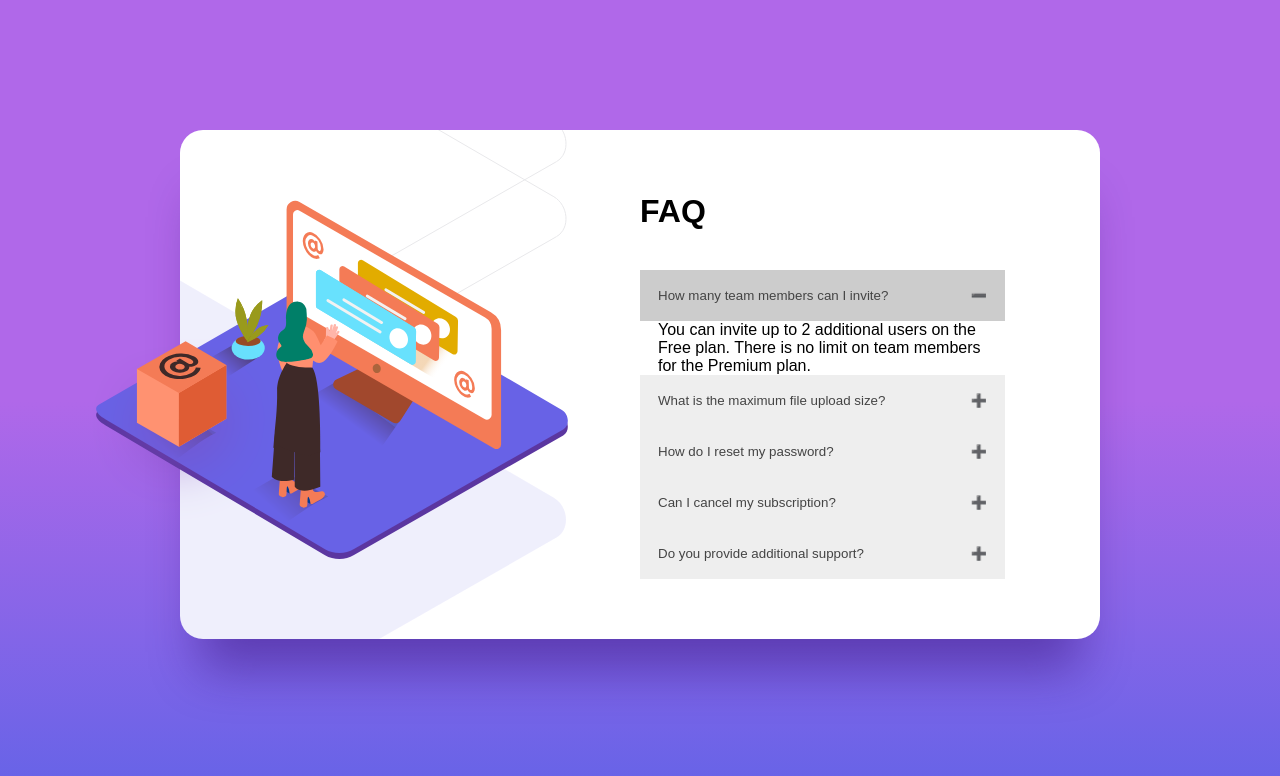
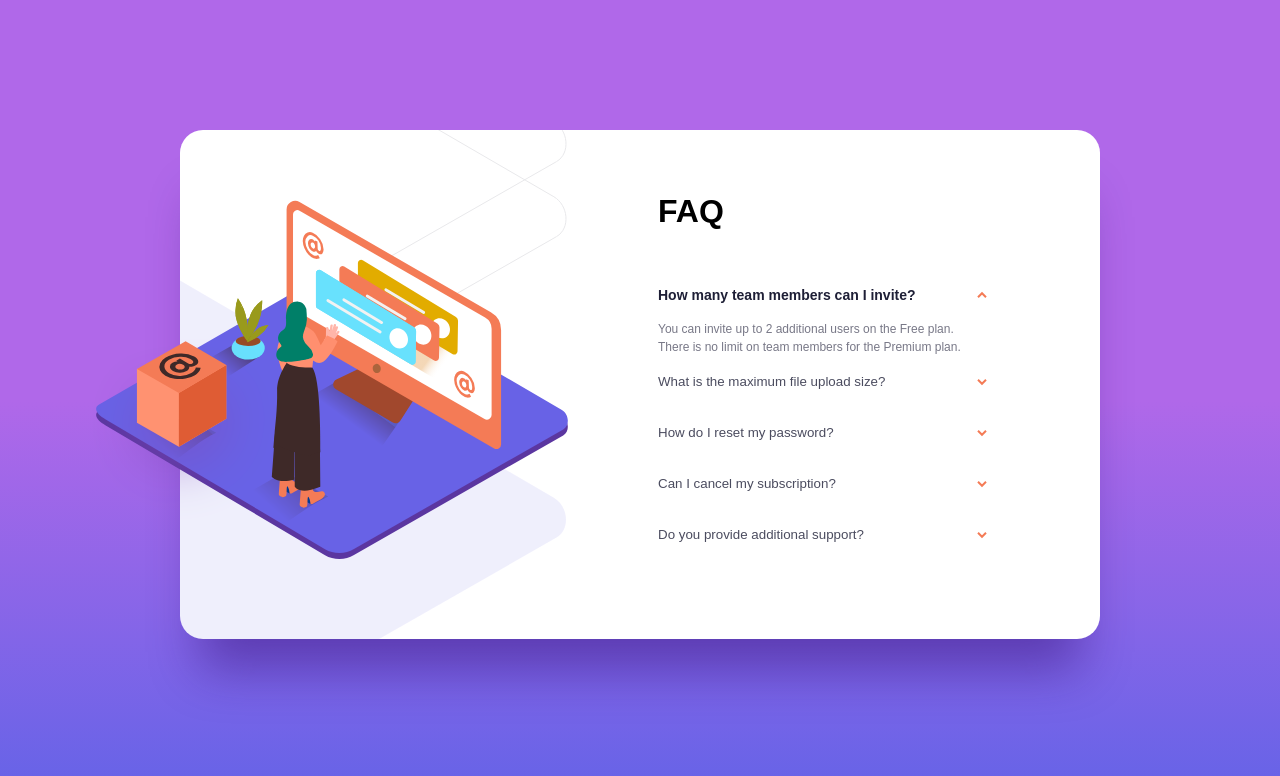
Before and after one commit to hamed3958/FAQ-Accordion-Card, a plain HTML site: page index.html in a window 1280 px wide. Both pictures are taken after a click on the button "How many team members can I invite?". Drawn offline with Linux system fonts and the light colour scheme.

Commit message:
desktop comlete

```diff
--- a/css/style.css
+++ b/css/style.css
@@ -76,40 +76,61 @@ body {
   font-weight: bold;
   font-size: 32px;
   line-height: 32.19px;
+  padding-left: 18px;
 }
 
-.acorbox{
+/*-----------------------------------accordian--------------------------*/
+
+.acorbox {
   margin-right: 95px;
 }
 
 .accordion {
-  background-color: #eee;
-  color: #444;
+  background-color: #ffffff;
+  color: #4b4c5f;
   cursor: pointer;
   padding: 18px;
   width: 100%;
   text-align: left;
   border: none;
   outline: none;
-  transition: 0.4s;
+  transition: 0.5s;
 }
 
 /* Add a background color to the button if it is clicked on (add the .active class with JS), and when you move the mouse over it (hover) */
-.active, .accordion:hover {
-  background-color: #ccc;
+.active,
+.accordion:hover {
+  color: #1e1f36;
+  font-size: 14px;
+  font-style: normal;
+  font-weight: 700;
+  line-height: 14px;
+  letter-spacing: 0px;
+  text-align: left;
+}
+
+.accordion:hover{
+  color: #F47B56;
 }
 
 /* Style the accordion panel. Note: hidden by default */
 .panel {
   padding: 0 18px;
-  background-color: white;
+  color: #787887;
+  background-color: #ffffff;
   max-height: 0;
   overflow: hidden;
   transition: max-height 0.2s ease-out;
+  font-size: 12px;
+  font-style: normal;
+  font-weight: 400;
+  line-height: 18px;
+  letter-spacing: 0px;
+  text-align: left;
 }
 
 .accordion:after {
-  content: '\02795'; /* Unicode character for "plus" sign (+) */
+  content: url(../images/icon-arrow-down.svg);
   font-size: 13px;
   color: #777;
   float: right;
@@ -117,5 +138,7 @@ body {
 }
 
 .active:after {
-  content: "\2796"; /* Unicode character for "minus" sign (-) */
+  content: url(../images/icon-arrow-down.svg);
+  transform: rotate(180deg);
+  transition: 0.5s;
 }
```
